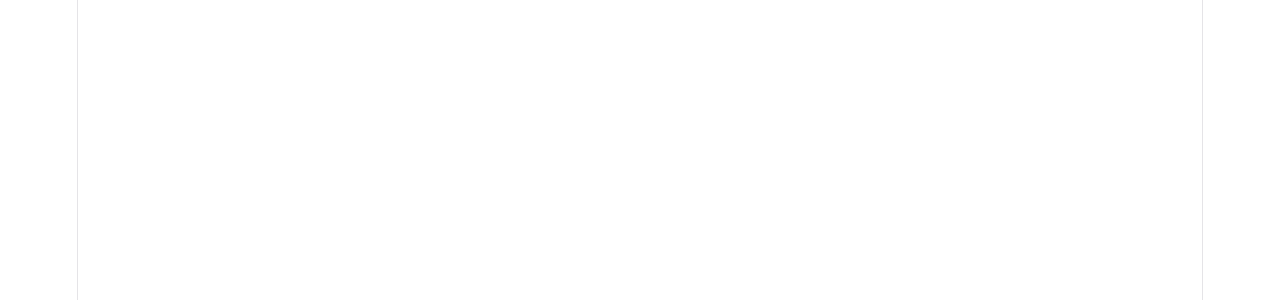
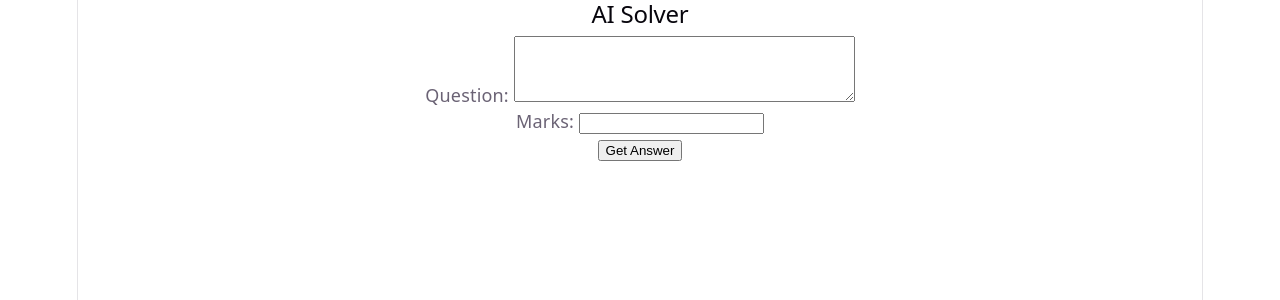
Before and after one commit to HVKG8/exam-prep-platform, a React (Vite) app in the folder client/: page /solver in a window 1280 px wide. Before the commit this address had no page. Shown: the top 300 px of the page. Built offline with nearby package versions, Linux system fonts and the light colour scheme; sample sign-in values are in the browser's storage.

Commit message:
feat: add AI Solver page skeleton with question/marks form

```diff
--- a/client/src/App.jsx
+++ b/client/src/App.jsx
@@ -3,6 +3,7 @@ import Login from './pages/Login'
 import Register from './pages/Register'
 import Dashboard from './pages/Dashboard'
 import ProtectedRoute from './components/ProtectedRoute'
+import AISolver from './pages/AISolver';
 
 function App() {
   return (
@@ -18,6 +19,7 @@ function App() {
             </ProtectedRoute>
           }
         />
+        <Route path="/solver" element={<ProtectedRoute><AISolver /></ProtectedRoute>} />
       </Routes>
     </BrowserRouter>
   )
--- /dev/null
+++ b/client/src/pages/AISolver.jsx
@@ -0,0 +1,40 @@
+import { useState } from 'react';
+
+function AISolver() {
+  const [question, setQuestion] = useState('');
+  const [marks, setMarks] = useState('');
+
+  const handleSubmit = (e) => {
+    e.preventDefault();
+    console.log('Question:', question);
+    console.log('Marks:', marks);
+  };
+
+  return (
+    <div>
+      <h2>AI Solver</h2>
+      <form onSubmit={handleSubmit}>
+        <div>
+          <label>Question: </label>
+          <textarea
+            value={question}
+            onChange={(e) => setQuestion(e.target.value)}
+            rows={4}
+            cols={40}
+          />
+        </div>
+        <div>
+          <label>Marks: </label>
+          <input
+            type="number"
+            value={marks}
+            onChange={(e) => setMarks(e.target.value)}
+          />
+        </div>
+        <button type="submit">Get Answer</button>
+      </form>
+    </div>
+  );
+}
+
+export default AISolver;
```
